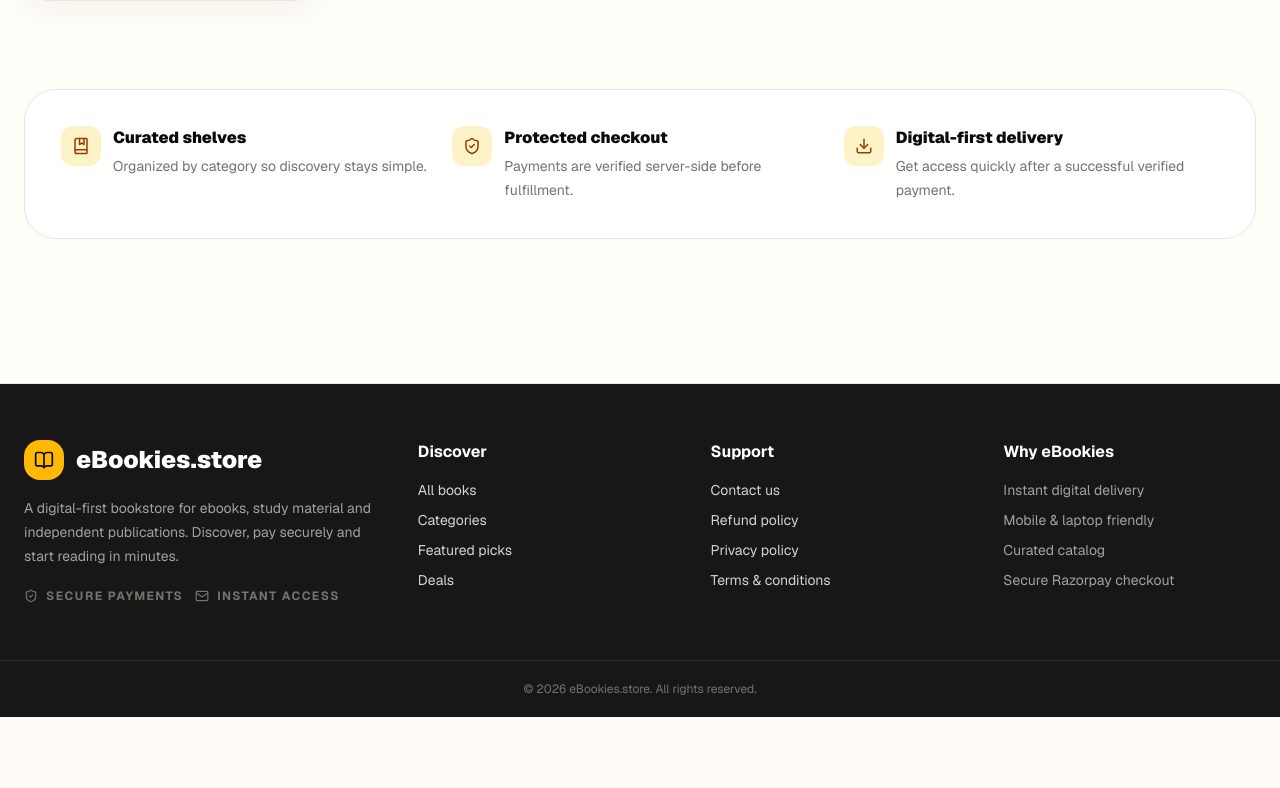
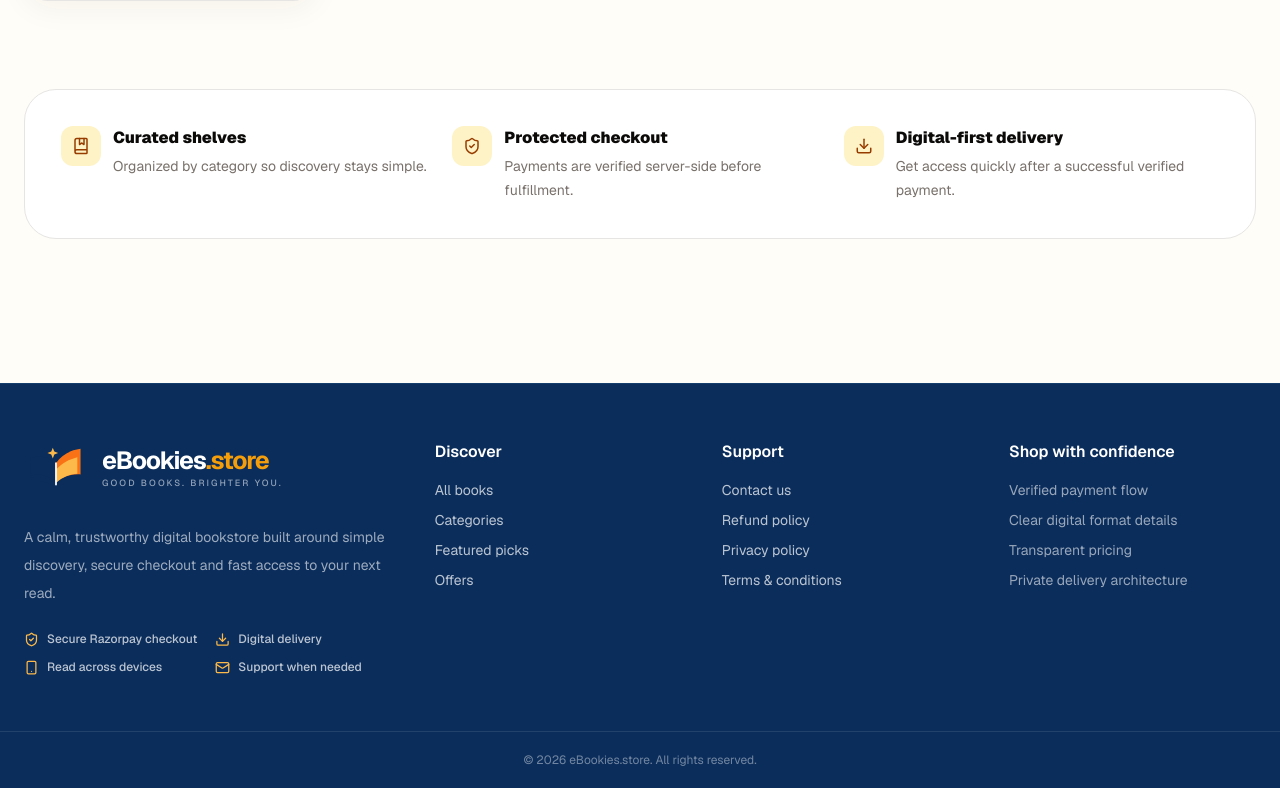
Before and after one commit to abitss/book-launch, a Next.js app: page / in a window 1280 px wide. Shown: the part 3359-4147 px from the top of the page. Before the commit the page ends 4076 px from the top, so only its background shows below. Built offline with nearby package versions, Linux system fonts and the light colour scheme; no server answers.

Commit message:
Rebrand footer with trust focused eBookies identity

```diff
--- a/components/StoreFooter.tsx
+++ b/components/StoreFooter.tsx
@@ -1,20 +1,29 @@
 import Link from "next/link";
-import { BookOpen, Mail, ShieldCheck } from "lucide-react";
+import { Download, Mail, ShieldCheck, Smartphone } from "lucide-react";
+import BrandLogo from "@/components/BrandLogo";
 
 export default function StoreFooter() {
   return (
-    <footer className="mt-20 border-t border-stone-200 bg-[#171717] text-stone-300">
-      <div className="mx-auto grid max-w-7xl gap-10 px-6 py-14 md:grid-cols-[1.4fr_1fr_1fr_1fr]">
+    <footer className="mt-20 border-t border-[#163E6D] bg-[#0B2D5B] text-white/72">
+      <div className="mx-auto grid max-w-7xl gap-10 px-6 py-14 md:grid-cols-[1.5fr_1fr_1fr_1fr]">
         <div>
-          <div className="flex items-center gap-3 text-2xl font-black text-white"><span className="grid h-10 w-10 place-items-center rounded-2xl bg-amber-400 text-stone-950"><BookOpen size={20} /></span>eBookies.store</div>
-          <p className="mt-4 max-w-md text-sm leading-6 text-stone-400">A digital-first bookstore for ebooks, study material and independent publications. Discover, pay securely and start reading in minutes.</p>
-          <div className="mt-5 flex flex-wrap gap-3 text-xs font-bold uppercase tracking-[.12em] text-stone-500"><span className="flex items-center gap-2"><ShieldCheck size={14} /> Secure payments</span><span className="flex items-center gap-2"><Mail size={14} /> Instant access</span></div>
+          <BrandLogo showTagline inverse />
+          <p className="mt-5 max-w-md text-sm leading-7 text-white/60">A calm, trustworthy digital bookstore built around simple discovery, secure checkout and fast access to your next read.</p>
+          <div className="mt-6 grid max-w-md gap-3 text-xs font-medium sm:grid-cols-2">
+            <span className="flex items-center gap-2"><ShieldCheck size={15} className="text-[#FDBA4A]" /> Secure Razorpay checkout</span>
+            <span className="flex items-center gap-2"><Download size={15} className="text-[#FDBA4A]" /> Digital delivery</span>
+            <span className="flex items-center gap-2"><Smartphone size={15} className="text-[#FDBA4A]" /> Read across devices</span>
+            <span className="flex items-center gap-2"><Mail size={15} className="text-[#FDBA4A]" /> Support when needed</span>
+          </div>
         </div>
-        <div><h4 className="font-bold text-white">Discover</h4><div className="mt-4 grid gap-2.5 text-sm"><Link href="/search">All books</Link><Link href="/#categories">Categories</Link><Link href="/#featured">Featured picks</Link><Link href="/#deals">Deals</Link></div></div>
-        <div><h4 className="font-bold text-white">Support</h4><div className="mt-4 grid gap-2.5 text-sm"><Link href="/contact">Contact us</Link><Link href="/refund-policy">Refund policy</Link><Link href="/privacy-policy">Privacy policy</Link><Link href="/terms-and-conditions">Terms & conditions</Link></div></div>
-        <div><h4 className="font-bold text-white">Why eBookies</h4><div className="mt-4 grid gap-2.5 text-sm text-stone-400"><span>Instant digital delivery</span><span>Mobile & laptop friendly</span><span>Curated catalog</span><span>Secure Razorpay checkout</span></div></div>
+
+        <div><h4 className="font-semibold text-white">Discover</h4><div className="mt-4 grid gap-2.5 text-sm"><Link href="/search" className="transition hover:text-[#FDBA4A]">All books</Link><Link href="/#categories" className="transition hover:text-[#FDBA4A]">Categories</Link><Link href="/#featured" className="transition hover:text-[#FDBA4A]">Featured picks</Link><Link href="/#deals" className="transition hover:text-[#FDBA4A]">Offers</Link></div></div>
+
+        <div><h4 className="font-semibold text-white">Support</h4><div className="mt-4 grid gap-2.5 text-sm"><Link href="/contact" className="transition hover:text-[#FDBA4A]">Contact us</Link><Link href="/refund-policy" className="transition hover:text-[#FDBA4A]">Refund policy</Link><Link href="/privacy-policy" className="transition hover:text-[#FDBA4A]">Privacy policy</Link><Link href="/terms-and-conditions" className="transition hover:text-[#FDBA4A]">Terms & conditions</Link></div></div>
+
+        <div><h4 className="font-semibold text-white">Shop with confidence</h4><div className="mt-4 grid gap-2.5 text-sm text-white/58"><span>Verified payment flow</span><span>Clear digital format details</span><span>Transparent pricing</span><span>Private delivery architecture</span></div></div>
       </div>
-      <div className="border-t border-white/10 px-6 py-5 text-center text-xs text-stone-500">© {new Date().getFullYear()} eBookies.store. All rights reserved.</div>
+      <div className="border-t border-white/10 px-6 py-5 text-center text-xs text-white/42">© {new Date().getFullYear()} eBookies.store. All rights reserved.</div>
     </footer>
   );
 }
```
